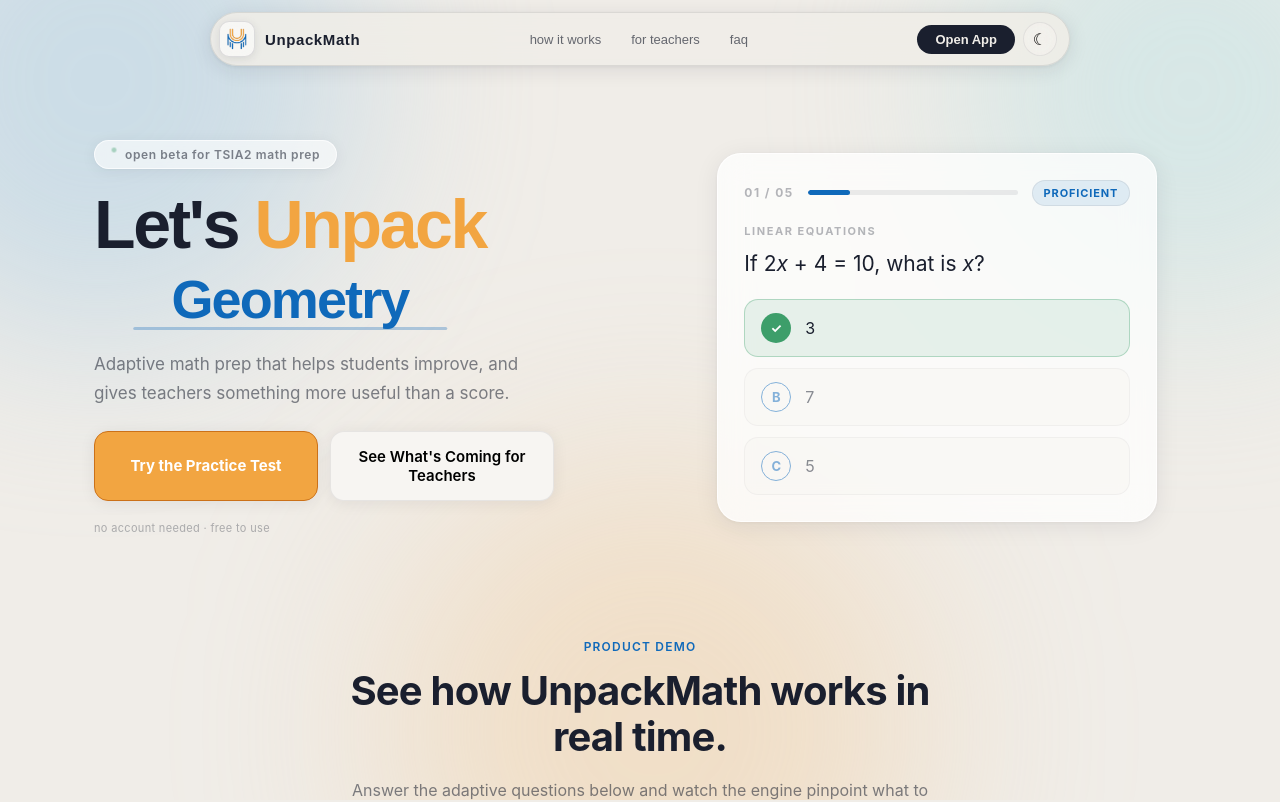
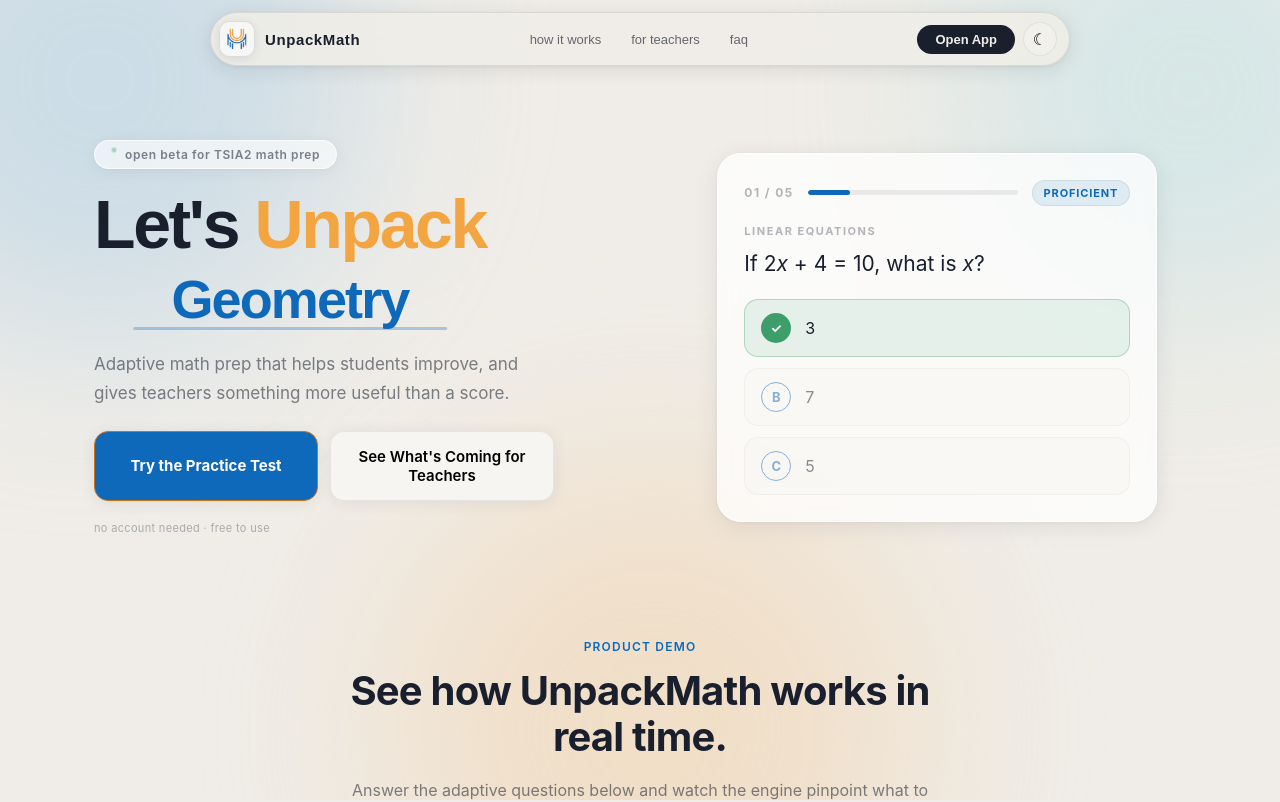
Before and after one commit to jd-oviedo/unpackmath-home, a Next.js app: page / in a window 1280 px wide. Shown: the top 802 px of the page. Built offline with nearby package versions, Linux system fonts and the light colour scheme; a web font is replaced by a local one.

Commit message:
adjust hero button color

```diff
--- a/app/components/HeroSection.tsx
+++ b/app/components/HeroSection.tsx
@@ -116,7 +116,7 @@
                 flex: 1,
                 minWidth: "180px",
                 padding: "15px 20px",
-                background: "#F2A541",
+                background: "#0F69BA",
                 color: "#ffffff",
                 borderRadius: "14px",
                 fontWeight: 700,
```
